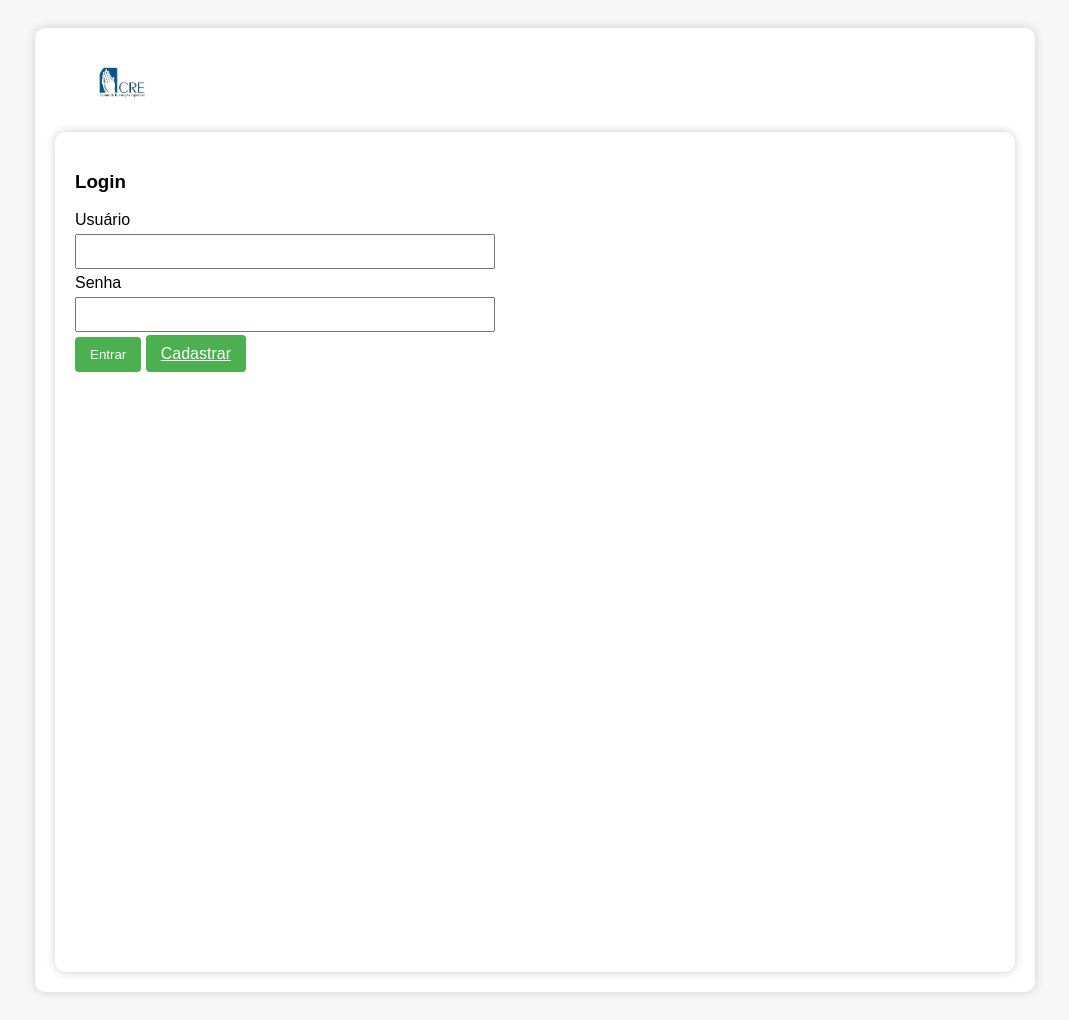
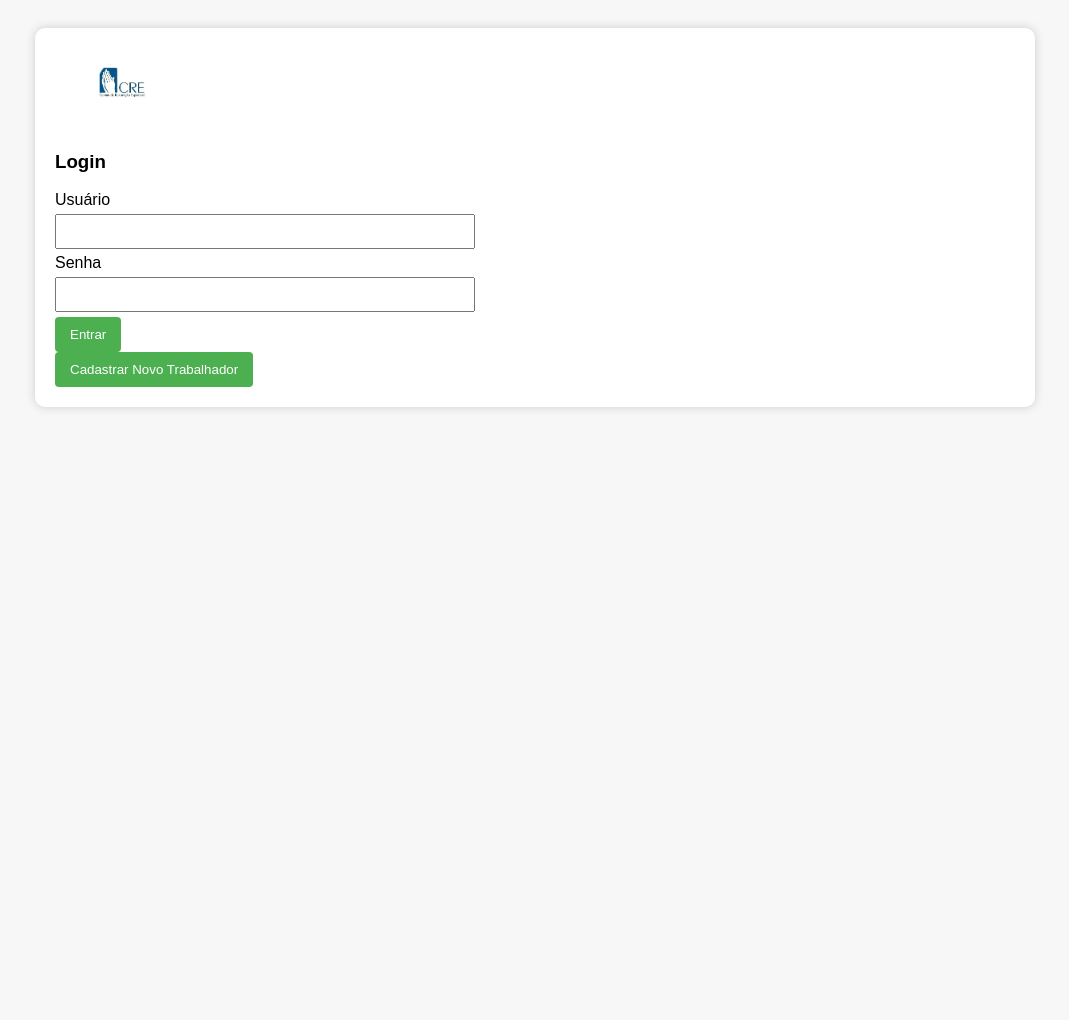
Before and after one commit to rdfranca/centro-espirita-app, a Flask app: template templates/login.html in a window 1280 px wide. Shown: the whole page, without its empty margins (105-1174 px from the left). After the commit the page ends 410 px from the top, so only its background shows below. Run offline with Flask 3, Linux system fonts and the light colour scheme; the template is opened without the code that fills it, so the values that code supplies are empty; some libraries are stand-ins or nearby versions.

Commit message:
tela de login ajuste de tamanho

```diff
--- a/templates/login.html
+++ b/templates/login.html
@@ -1,7 +1,7 @@
 {% extends "base.html" %}
 {% block content %}
-<div class="container d-flex justify-content-center align-items-center" style="min-height: 100vh;">
-    <div class="card shadow p-4" style="width: 100%; max-width: 400px; border-radius: 12px;">
+<div class="d-flex justify-content-center align-items-center vh-100">
+    <div class="card shadow p-4" style="width: 100%; max-width: 400px;">
         <h3 class="text-center mb-4">Login</h3>
         <form method="post" action="/login">
             <div class="mb-3">
@@ -12,11 +12,15 @@
                 <label for="password" class="form-label">Senha</label>
                 <input type="password" class="form-control" id="password" name="password" required>
             </div>
-            <div class="d-flex justify-content-between gap-2 mt-3">
-                <button type="submit" class="btn btn-success w-50">Entrar</button>
-                <a href="/cadastrar" class="btn btn-outline-success w-50">Cadastrar</a>
+            <div class="d-grid mb-2">
+                <button type="submit" class="btn btn-success">Entrar</button>
             </div>
         </form>
+        <div class="text-center mt-2">
+            <form action="/cadastrar">
+                <button type="submit" class="btn btn-outline-primary">Cadastrar Novo Trabalhador</button>
+            </form>
+        </div>
     </div>
 </div>
 {% endblock %}
```
